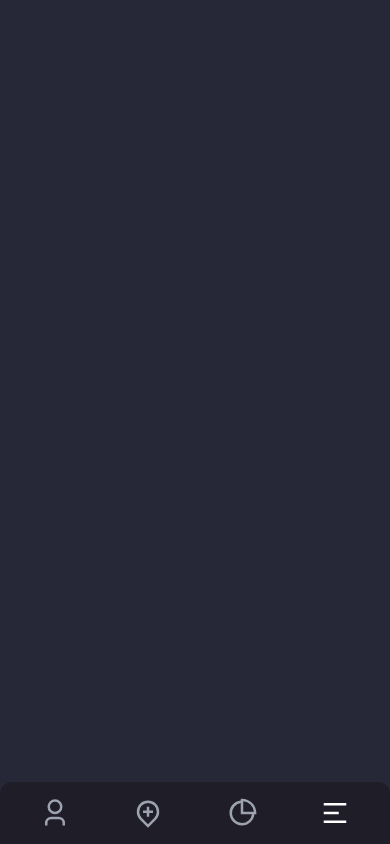
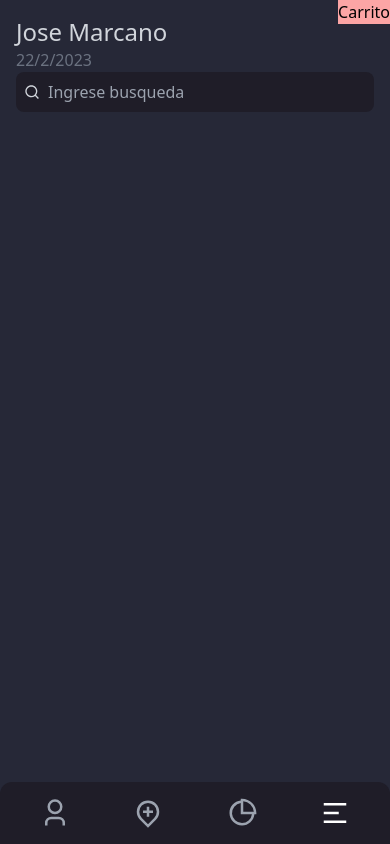
Before and after one commit to Tr0nskimack/react-rest-tawlind, a React (Vite) app: page / in a window 390 px wide. Built offline with nearby package versions, Linux system fonts and the light colour scheme.

Commit message:
mobile first

```diff
--- a/src/App.jsx
+++ b/src/App.jsx
@@ -1,7 +1,7 @@
 import React, { useState } from 'react'
 
 import Sidebar from './components/Shared/Sidebar'
-import { RiMapPinAddLine, RiUser3Line, RiPieChart2Line, RiMenu2Line} from "react-icons/ri";
+import { RiMapPinAddLine, RiSearchLine, RiCloseFill, RiUser3Line, RiPieChart2Line, RiMenu2Line} from "react-icons/ri";
 
 
 const App = () => {
@@ -26,10 +26,37 @@
           <RiPieChart2Line />
         </button>
         <button onClick={toggleMenu} className=' text-white p-2'>
-          <RiMenu2Line />
+          {showMenu  ? <RiCloseFill/> : <RiMenu2Line />}
+
         </button>
 
       </nav>
+
+    <main className='lg:pl-28 grid grid-cols-1 lg:grid-cols-8'>
+      <div className='lg:col-span-6'>
+        <header className=' p-4'>
+          {/* title and search */}
+          <div flex flex-col gap-2>
+            <div>
+              <h1 className='text-2xl text-gray-300'>Jose Marcano</h1>
+              <p className='text-gray-500'>22/2/2023</p>
+            </div>
+            <form>
+              <div className='w-full relative'>
+                <RiSearchLine className='absolute left-2 top-1/2 -translate-y-1/2 text-gray-300'/>
+                <input type="text" placeholder='Ingrese busqueda' className='bg-[#1f1d28] outline-none w-full  py-2 p-8 pr-4 text-gray-300 rounded-lg' />
+              </div>
+            </form>
+          </div>
+        </header>
+      </div>
+      <div className='lg:col-span-2 bg-red-300 fixed lg:static right-0'>Carrito</div>
+
+    </main>
+
+
+
+
     </div>
   )
 }
```
